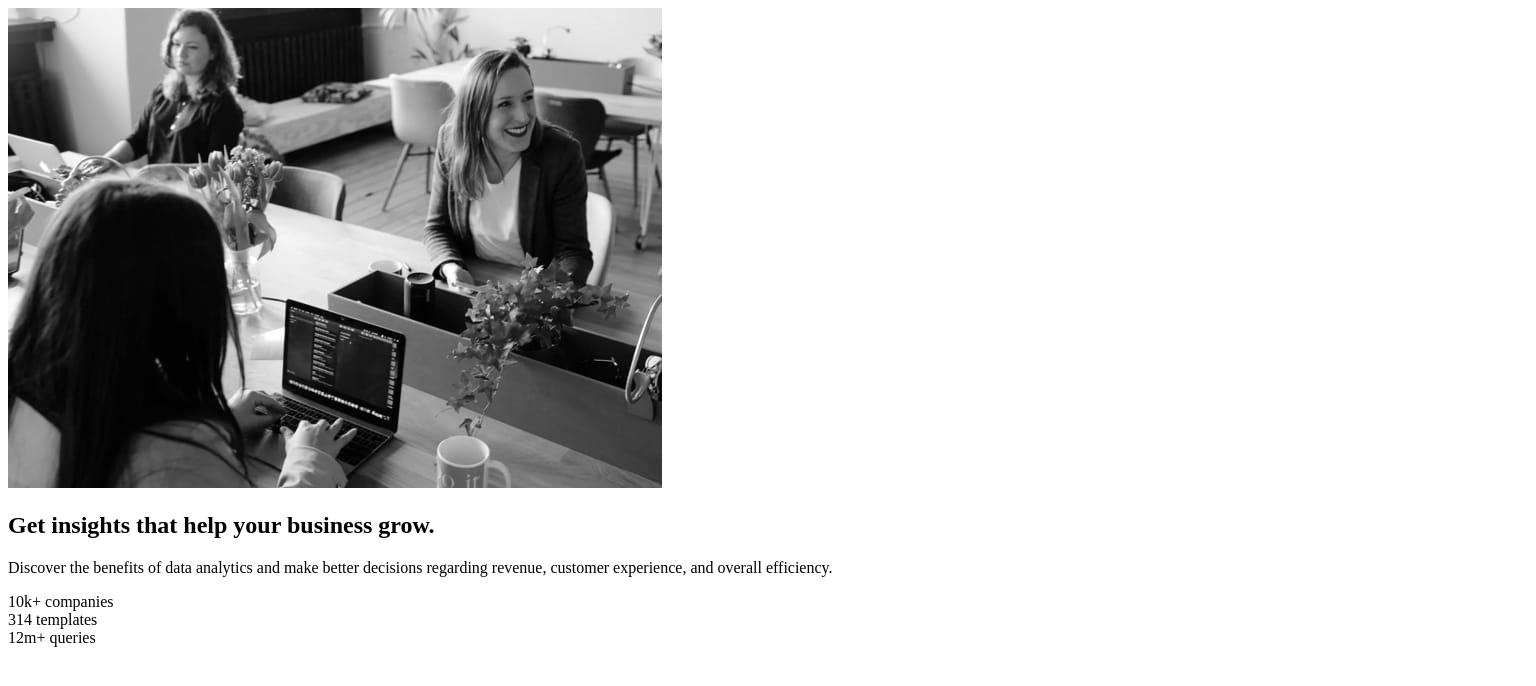
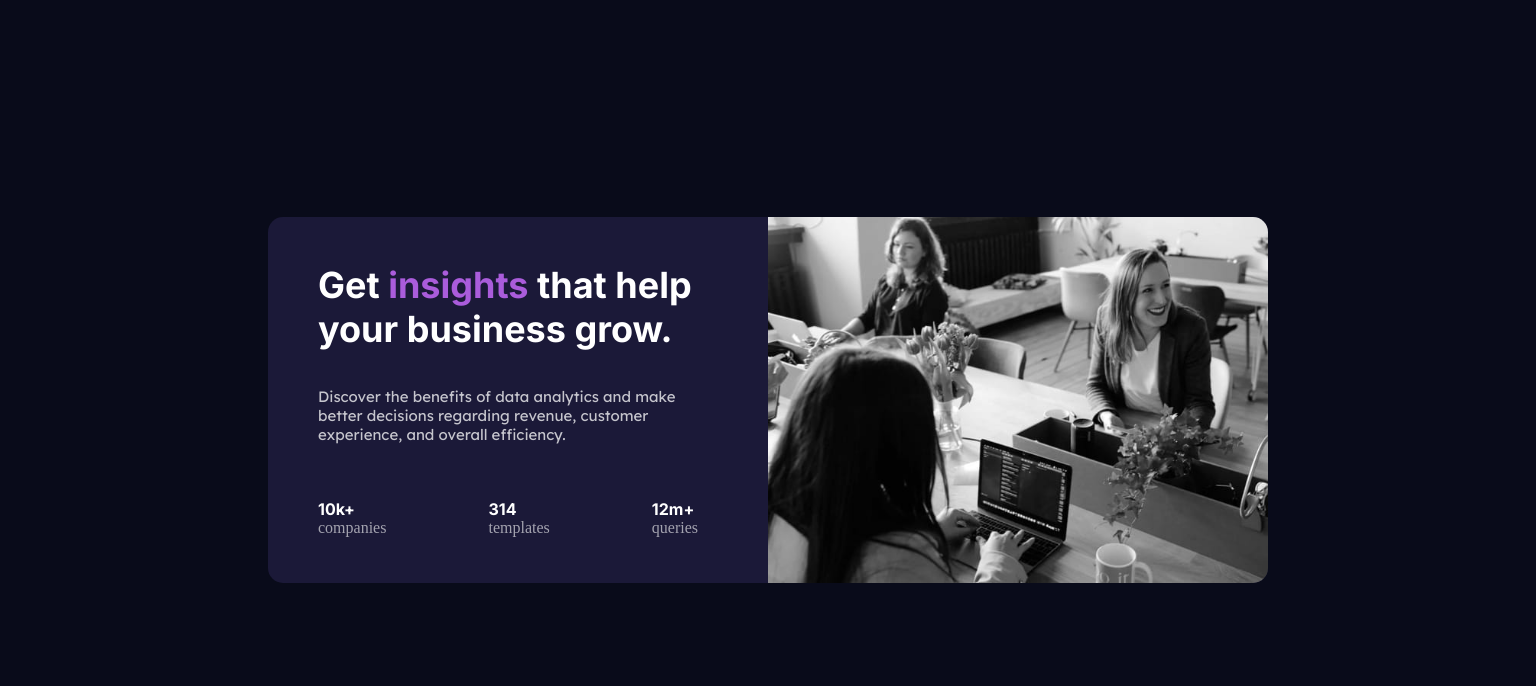
Before and after one commit to lmpko/frontendmentor-stats-preview-card-component-main, a plain HTML site: page index.html in a window 1536 px wide. Drawn offline with Linux system fonts and the light colour scheme.

Commit message:
css, media queries, done

```diff
--- a/app.css
+++ b/app.css
@@ -10,3 +10,100 @@ font-family: 'Lexend Deca', sans-serif; */
     --fifthary-color:  hsla(0, 0%, 100%, 0.75);
     --sixthary-color: hsla(0, 0%, 100%, 0.6);
 }
+
+body{
+    margin: 0;
+    background-color: var(--primary-color);
+    display: flex;
+    flex-direction: column;
+    min-height: 100vh;
+    justify-content: center;
+    align-items: center;
+}
+
+main {
+    width: 325px;
+    border-radius: 15px;
+    background-color: var(--secondary-color);
+    text-align: center;
+}
+
+main img{
+    border-radius: 15px 15px 0 0;
+    width: 100%;
+
+}
+
+section{
+    padding: 10px 50px;
+}
+
+section h1{
+    color: var(--fouthary-color);
+    font-family: 'Inter', sans-serif;
+    font-weight: 700;
+}
+
+section h1 span{
+    color: var(--tertiary-color);
+}
+
+section p{
+    font-size: 15px;
+    font-weight: 400;
+    font-family: 'Lexend Deca', sans-serif;
+    color: var(--fifthary-color);
+}
+
+section div span:first-child{
+    color: var(--fouthary-color);
+    font-weight: 700;
+    font-family: 'Inter', sans-serif;
+}
+
+section div span:nth-child(2){
+    color: var(--sixthary-color);
+}
+
+.stats div{
+    display: flex;
+    flex-direction: column;
+    padding: 20px;
+}
+
+@media (min-width: 1440px){
+   main{
+        display: flex;
+        flex-direction: row-reverse;
+        justify-content: center;
+        width: 1000px;
+        text-align: start;
+   }
+
+    main img{
+        border-radius: 0 15px 15px 0;
+        width: 50%;
+        height: 50%;
+    }
+
+    main h1{
+        font-size: 36px;
+    }
+
+
+    aside{
+        display: flex;
+        flex-direction: column;
+    }
+
+    .stats{
+        display: flex;
+        flex-direction: row;
+        justify-content: space-between;
+    }
+
+    .stats div{
+        padding-left: 0;
+    }
+
+}
--- a/index.html
+++ b/index.html
@@ -18,13 +18,14 @@
 <body>
 
   <main>
-    <img src="/images/image-header-mobile.jpg" alt="">
+    <img src="/images/image-header-mobile.jpg" alt="image">
+    <aside>
       <section>
-      <h1>Get insights that help your business grow.</h1>
+        <h1>Get <span>insights</span> that help your business grow.</h1>
         <p>Discover the benefits of data analytics and make better decisions regarding revenue, customer
           experience, and overall efficiency.</p>
       </section>
-    <section>
+      <section class="stats">
         <div>
           <span>10k+</span>
           <span>companies</span>
@@ -38,6 +39,7 @@
           <span>queries</span>
         </div>
       </section>
+    </aside>
   </main>
 
 </body>
```
Lines whose indentation alone changed are shown as unchanged.
